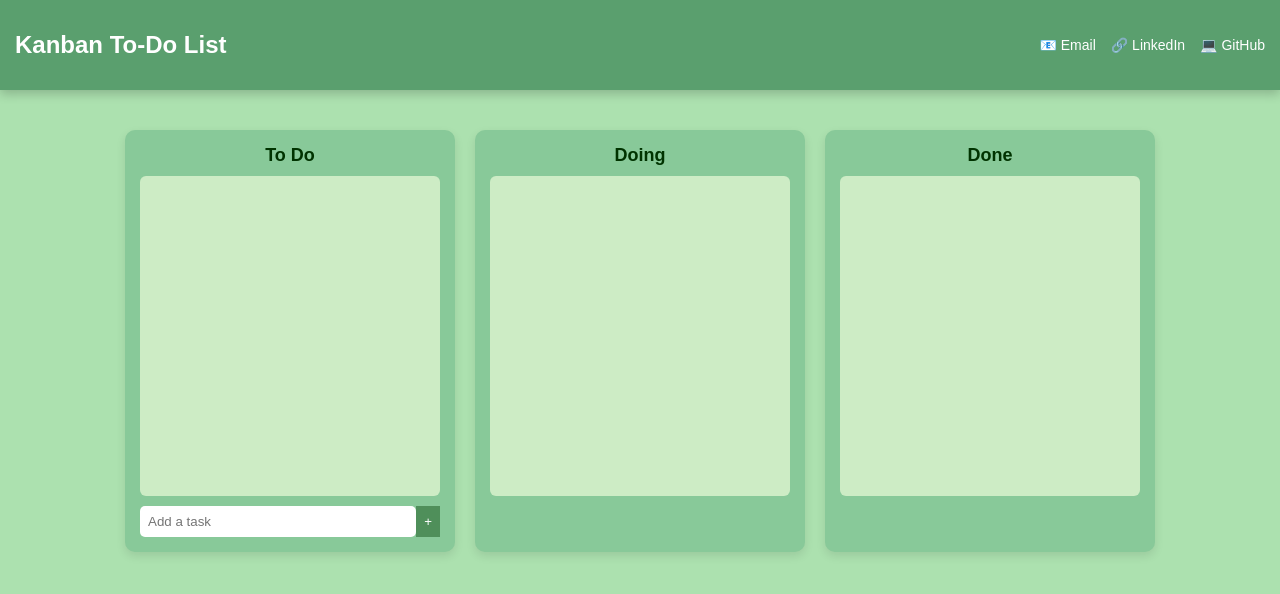
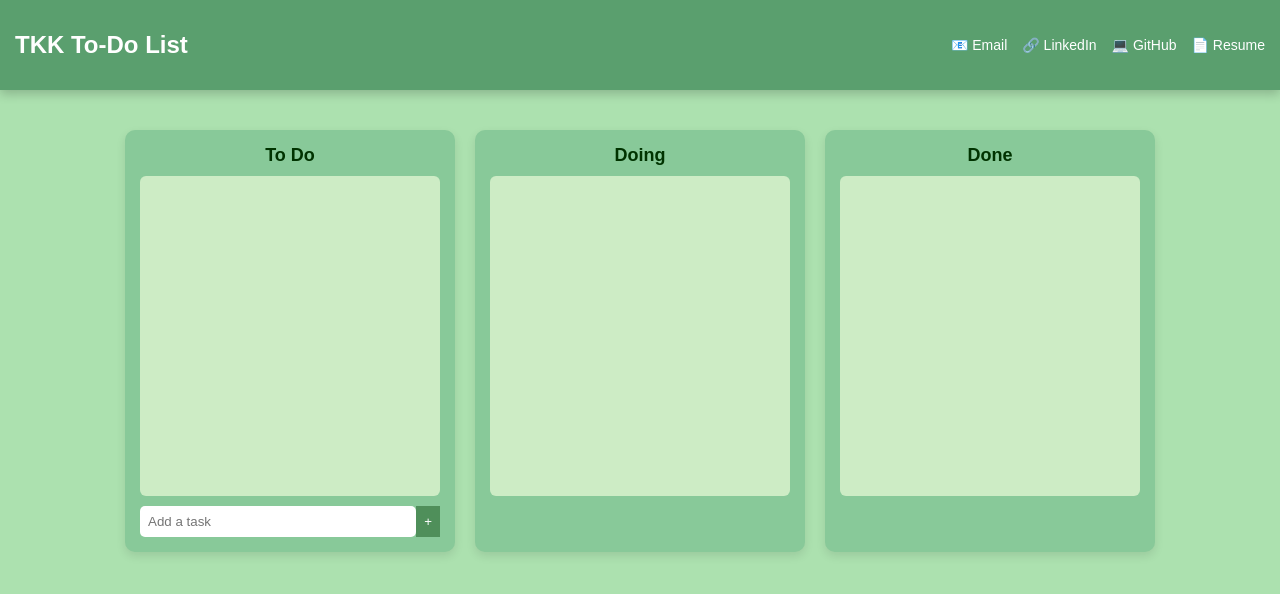
Before and after one commit to khandz0/Todo-App, a plain HTML site: page index.html in a window 1280 px wide. Drawn offline with Linux system fonts and the light colour scheme.

Commit message:
Added resume link, fixed expanding sections, added scrollable task lists

```diff
--- a/index.html
+++ b/index.html
@@ -3,17 +3,18 @@
 <head>
     <meta charset="UTF-8">
     <meta name="viewport" content="width=device-width, initial-scale=1.0">
-    <title>Kanban To-Do App</title>
+    <title>TKK To-Do List App</title>
     <link rel="stylesheet" href="style.css">
 </head>
 <body>
 
     <header>
-        <h1>Kanban To-Do List</h1>
+        <h1>TKK To-Do List</h1>
         <div class="contact-section">
             <a href="mailto:kieuth24@gmail.com">📧 Email</a>
-            <a href="https://www.linkedin.com/in/thienkhangkieu2">🔗 LinkedIn</a>
+            <a href="https://www.linkedin.com/in/thienkhangkieu2606">🔗 LinkedIn</a>
             <a href="https://github.com/khandz0">💻 GitHub</a>
+            <a href="TKKieu_Resume.pdf" target="_blank">📄 Resume</a>
         </div>
     </header>
 
```
Also changed, not shown: 1 other file.
